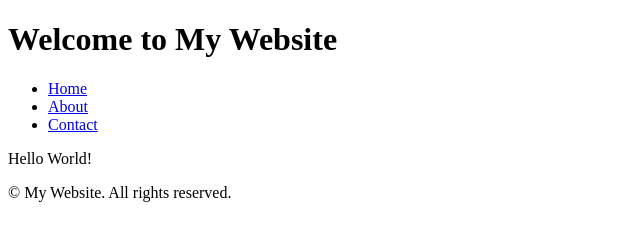
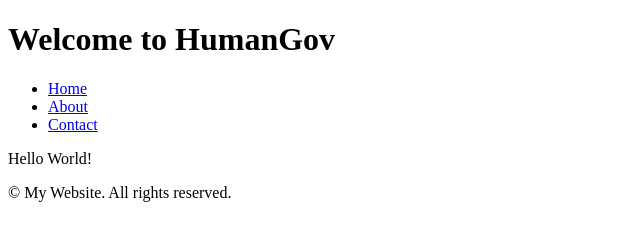
Before and after one commit to Tekum21/Simple-website-poc1, a plain HTML site: page Index.html in a window 1280 px wide. Shown: the full height of the page, 0-640 px from the left. Drawn offline with Linux system fonts and the light colour scheme.

Commit message:
Header was changed to HumanGov

```diff
--- a/Index.html
+++ b/Index.html
@@ -5,7 +5,7 @@
 </head>
 <body>
 <header>
-<h1>Welcome to My Website</h1>
+<h1>Welcome to HumanGov</h1>
 <nav>
 <ul>
 <li><a href="#">Home</a></li>
```
